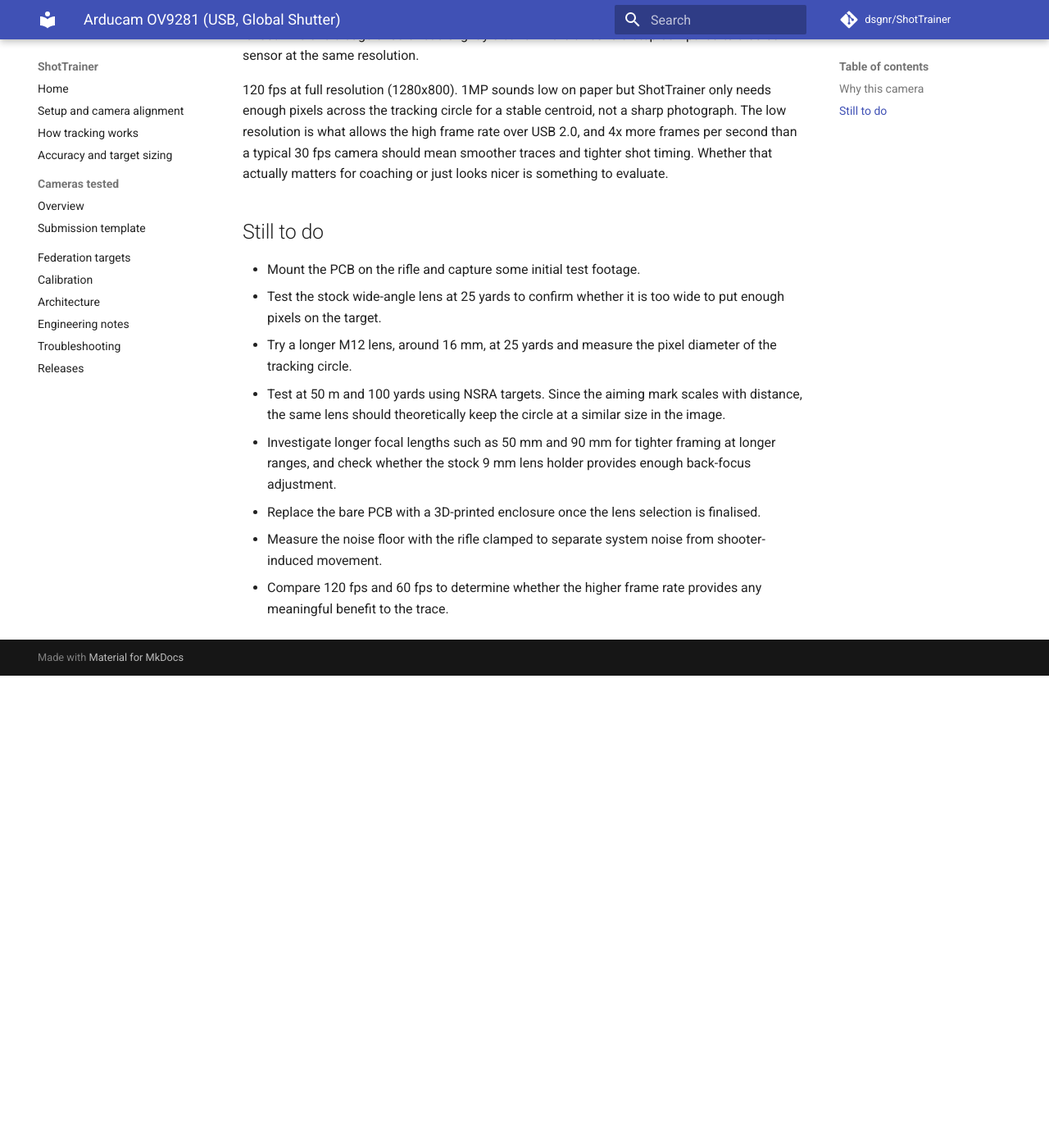
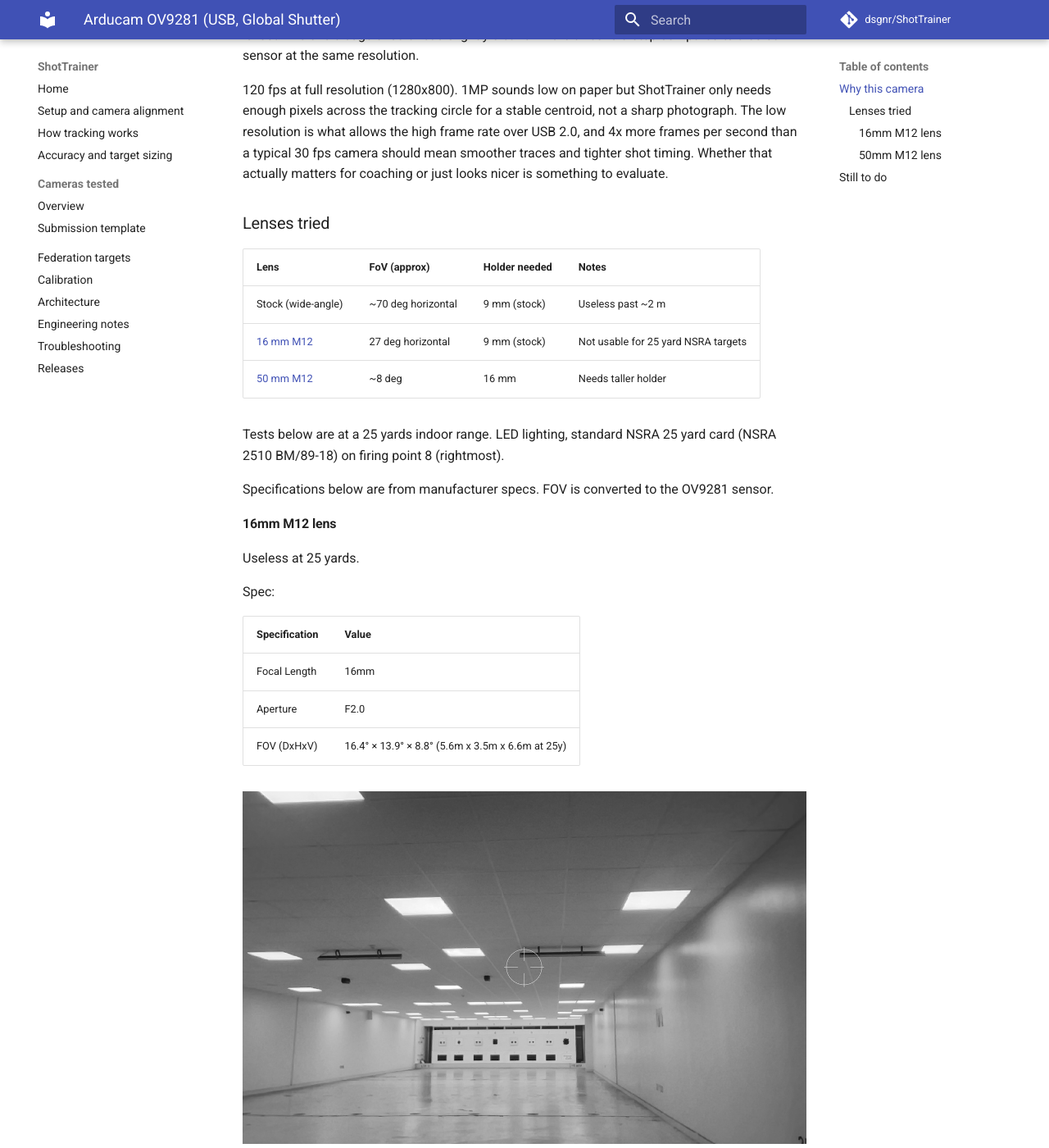
Before and after one commit to dsgnr/ShotTrainer, an MkDocs documentation site: the page built from docs/cameras/arducam-ov9281.md, in a window 1280 px wide and 1400 px high, scrolled down 1006 px. Shown: the whole window at 82% size. Built offline with MkDocs 1.6.1 and Material for MkDocs 9.7.7, drawn with Linux system fonts in a browser that asks for light colours; comment, search, counter and statistics services are not loaded; before the commit the page ends 1830 px from its top, so only the background shows below that; some of the changed text lies outside the part shown.

Commit message:
docs: add initial arducam lens writeup

```diff
--- a/docs/cameras/arducam-ov9281.md
+++ b/docs/cameras/arducam-ov9281.md
@@ -9,7 +9,7 @@
 | Frame rate | Up to 120 fps @ 1280x800 MJPEG |
 | Lens mount | M12 (interchangeable) |
 | Approximate price | ~£30-40 + lenses |
-| Tested by | @dsgnr |
+| Tested by | [@dsgnr](https://github.com/dsgnr){:target="_blank"} |
 
 ## Why this camera
 
@@ -43,19 +43,58 @@
 shot timing. Whether that actually matters for coaching or just looks
 nicer is something to evaluate.
 
+### Lenses tried
+
+| Lens | FoV (approx) | Holder needed | Notes |
+|------|--------------|---------------|-------|
+| Stock (wide-angle) | ~70 deg horizontal | 9 mm (stock) | Useless past ~2 m |
+| [16 mm M12](#16mm-m12-lens) | 27 deg horizontal | 9 mm (stock) | Not usable for 25 yard NSRA targets |
+| [50 mm M12](#50mm-m12-lens) | ~8 deg | 16 mm | Needs taller holder |
+
+Tests below are at a 25 yards indoor range. LED lighting, standard NSRA 25 yard card
+(NSRA 2510 BM/89-18) on firing point 8 (rightmost).
+
+Specifications below are from manufacturer specs. FOV is converted to the OV9281 sensor.
+
+#### 16mm M12 lens
+
+Useless at 25 yards.
+
+Spec:
+
+| Specification | Value |
+|---|---|
+| Focal Length | 16mm |
+| Aperture | F2.0 |
+| FOV (DxHxV) | 16.4° × 13.9° × 8.8° (5.6m x 3.5m x 6.6m at 25y) |
+
+![Arducam OC9281 preview 16mm lens](./images/arducam-ov9281-preview-16mm-lens.jpg)
+
+#### 50mm M12 lens
+
+Each black target is 51.5mm, and this works out to ~33px for the tracker.
+This is probably usable with a single target on the card, but unlikely to get "millimetre accuracy".
+Needs to be tested properly on the rifle.
+
+Spec:
+
+| Specification | Value |
+|---|---|
+| Focal Length | 50mm |
+| Aperture | f/2.8 |
+| FOV (DxHxV) | 5.3° × 4.5° × 2.8° (1.77m x 1.12m x 2.10m at 25y) |
+
+![Arducam OC9281 preview 16mm lens](./images/arducam-ov9281-preview-50mm-lens.jpg)
+
+
 ## Still to do
 
+- Screenshot the stock wide-angle lens at 25 yards.
+- Test with a 90mm focal length lens.
 - Mount the PCB on the rifle and capture some initial test footage.
-- Test the stock wide-angle lens at 25 yards to confirm whether it is
-  too wide to put enough pixels on the target.
-- Try a longer M12 lens, around 16 mm, at 25 yards and measure the
-  pixel diameter of the tracking circle.
 - Test at 50 m and 100 yards using NSRA targets. Since the aiming mark
   scales with distance, the same lens should theoretically keep the
   circle at a similar size in the image.
-- Investigate longer focal lengths such as 50 mm and 90 mm for tighter
-  framing at longer ranges, and check whether the stock 9 mm lens holder
-  provides enough back-focus adjustment.
 - Replace the bare PCB with a 3D-printed enclosure once the lens
   selection is finalised.
 - Measure the noise floor with the rifle clamped to separate system
```
Also changed, not shown: docs/cameras.md (+1 -1 lines), docs/cameras/images/arducam-ov9281-preview-16mm-lens.jpg (added), docs/cameras/images/arducam-ov9281-preview-50mm-lens.jpg (added).
